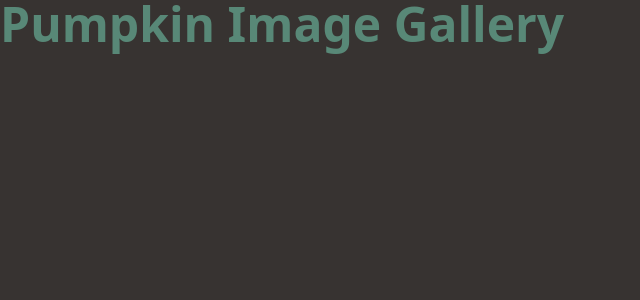
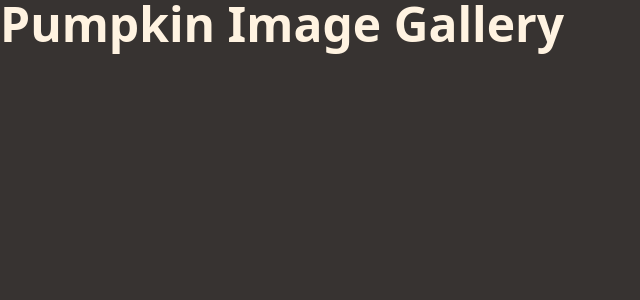
Before and after one commit to fzsf163/image-pumpkin-candy-gallery, a React (Vite) app: page / in a window 1280 px wide. Shown: the top 300 px of the page, without its empty margins (0-640 px from the left). Built offline with nearby package versions, Linux system fonts and the light colour scheme.

Commit message:
boderderr-color-added

```diff
--- a/tailwind.config.js
+++ b/tailwind.config.js
@@ -7,7 +7,7 @@ export default {
         "bg-color": "var(--bg-color)",
         "text-color": "var(--text-color)",
         "option-color": "var(--option-color)",
-        "hover-border": "var(--hover-border)",
+        "border-color": "var(--hover-border)",
       },
     },
   },
```
